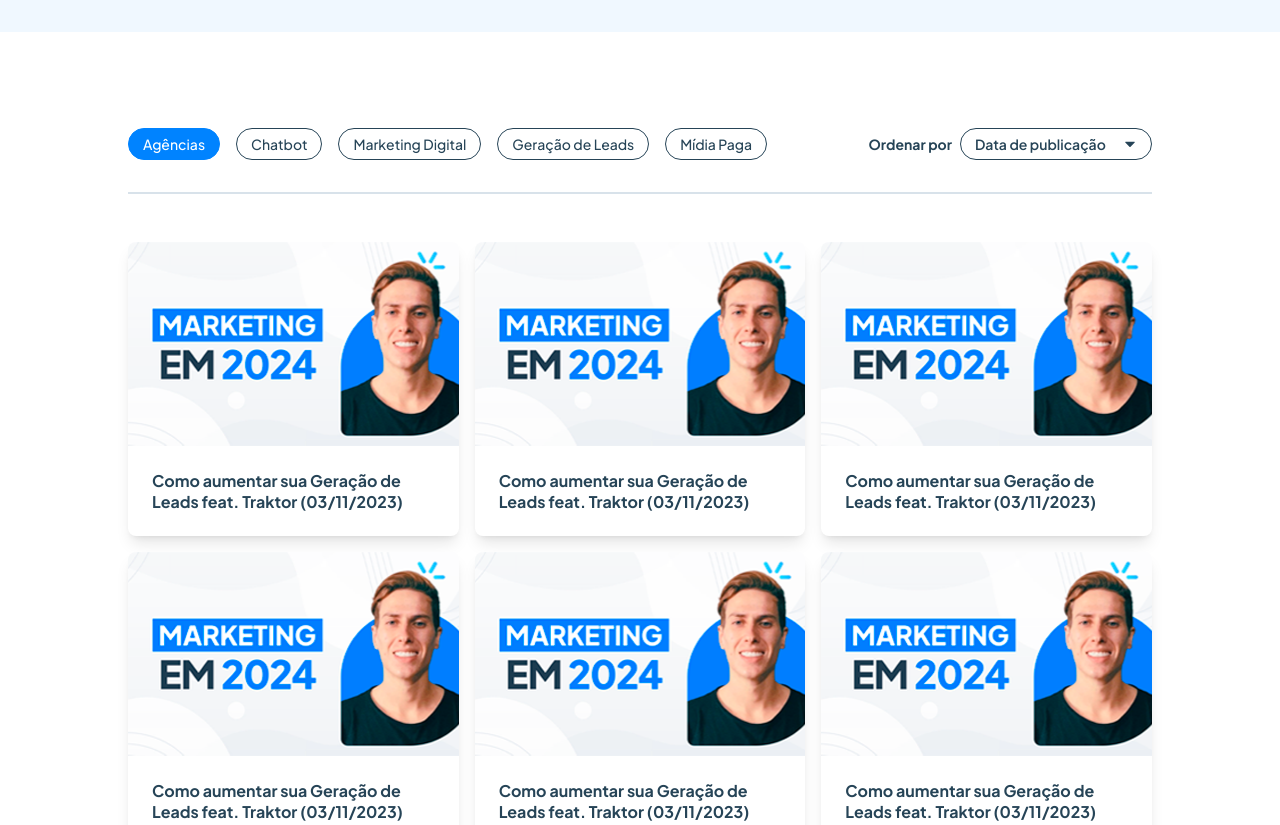
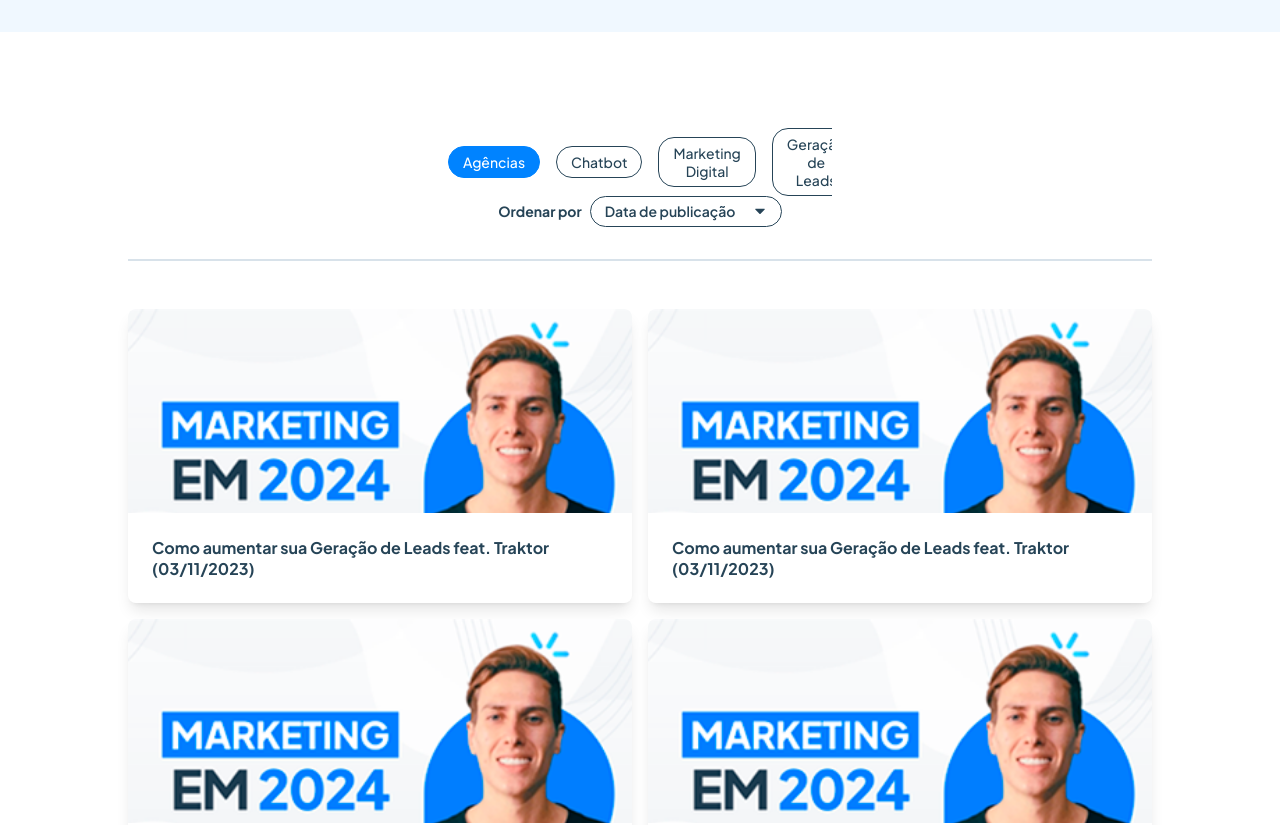
Before and after one commit to arthurluciano/desafio-leadster, a Next.js app: page / in a window 1280 px wide. Shown: the part 580-1405 px from the top of the page. Built offline with nearby package versions, Linux system fonts and the light colour scheme.

Commit message:
wip(sections): test media tabs scroll

```diff
--- a/src/components/MediaTabs/styles.ts
+++ b/src/components/MediaTabs/styles.ts
@@ -24,11 +24,27 @@
   display: flex;
   align-items: center;
   justify-content: space-between;
+
+  @media screen and (max-width: 1280px) {
+    flex-direction: column;
+  }
+
+  @media screen and (max-width: 768px) {
+    flex-direction: column;
+  }
 `
 
 export const MediaTabsListAlign = styled.div`
   display: flex;
   align-items: center;
+
+  max-width: 24rem;
+
+  overflow-x: auto;
+
+  &::-webkit-scrollbar {
+    display: none;
+  }
 
   column-gap: 1rem;
 `
@@ -78,6 +94,14 @@
 
   &[data-state='inactive'] {
     display: none;
+  }
+
+  @media screen and (max-width: 1280px) {
+    grid-template-columns: repeat(2, 1fr);
+  }
+
+  @media screen and (max-width: 768px) {
+    grid-template-columns: repeat(1, 1fr);
   }
 `
 
@@ -139,6 +163,7 @@
 
 export const MediaVideoThumbnail = styled.div<{ thumbnail: string }>`
   background: url('${props => props.thumbnail}');
+  background-size: cover;
 
   height: 12.75rem;
   width: 100%;
--- a/src/styles/theme.ts
+++ b/src/styles/theme.ts
@@ -25,6 +25,7 @@
     zinc50: '#F7F8FB',
 
     gray300: '#E8EEF3',
+    gray400: '#D0DEE7',
     gray500: '#7D8A92',
 
     white: '#ffffff',
```
Also changed, not shown: 1 other file (tests, documents, lock files or other folders).
